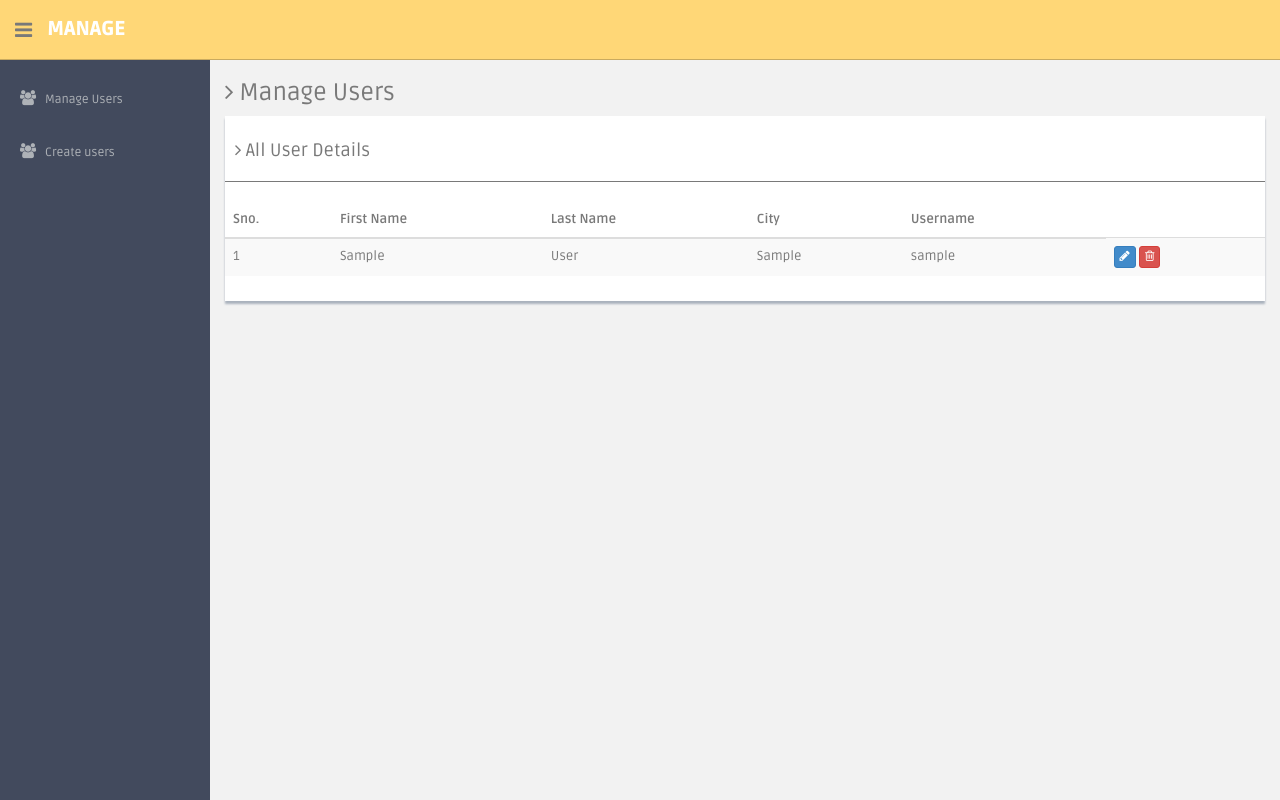
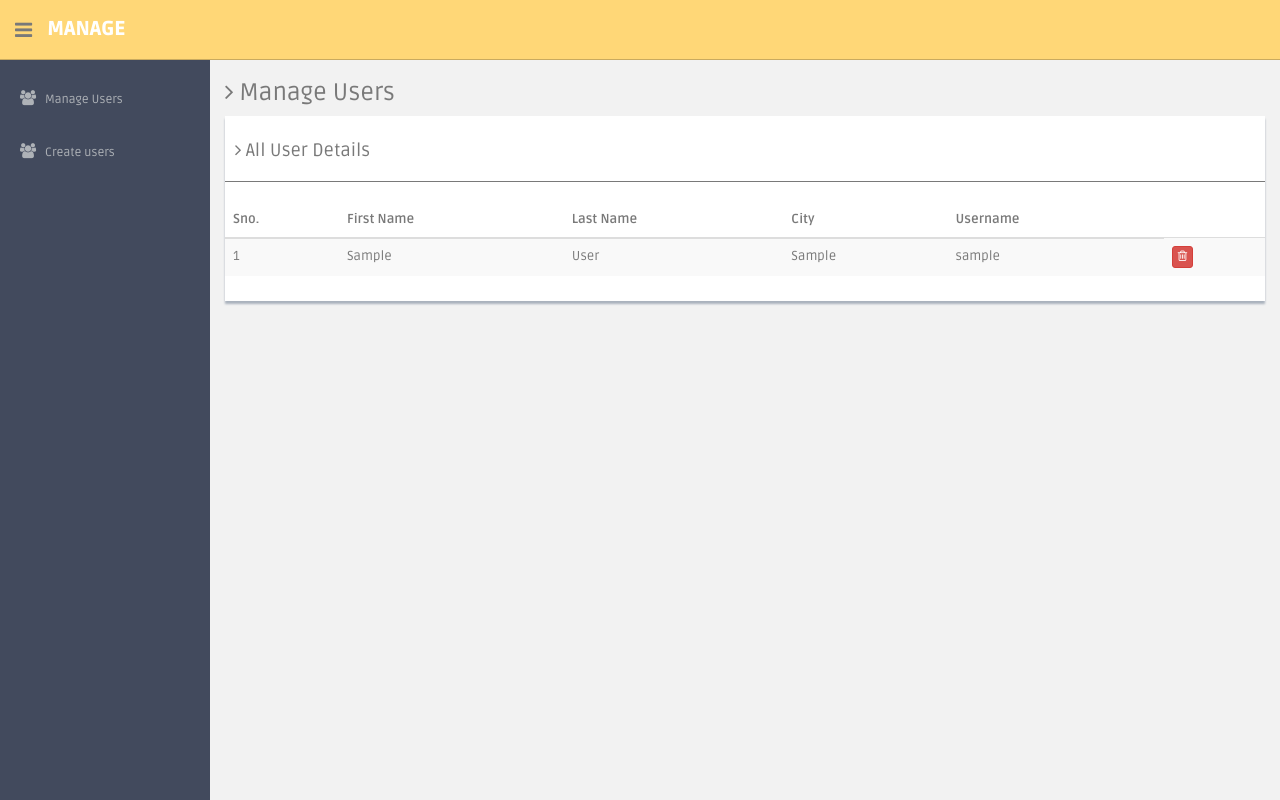
Before and after one commit to cjkipu/Lab, a PHP site: page /manageusers.php in a window 1280 px wide. Run offline with PHP 8.4, Linux system fonts and the light colour scheme; tables that the repository leaves empty or names only in its code hold one stand-in row (values such as "Sample post").

Commit message:
Update manageusers.php

```diff
--- a/manageusers.php
+++ b/manageusers.php
@@ -102,8 +102,6 @@ mysqli_close($con);
                                   <td><?php echo $row['username'];?></td>
                                   <td>
 
-                                     <a href="update-profile.php?uid=<?php echo $row['id'];?>">
-                                     <button class="btn btn-primary btn-xs"><i class="fa fa-pencil"></i></button></a>
                                      <a href="manageusers.php?id=<?php echo $row['id'];?>">
                                      <button class="btn btn-danger btn-xs" onClick="return confirm('Do you really want to delete');"><i class="fa fa-trash-o "></i></button></a>
                                   </td>
```
